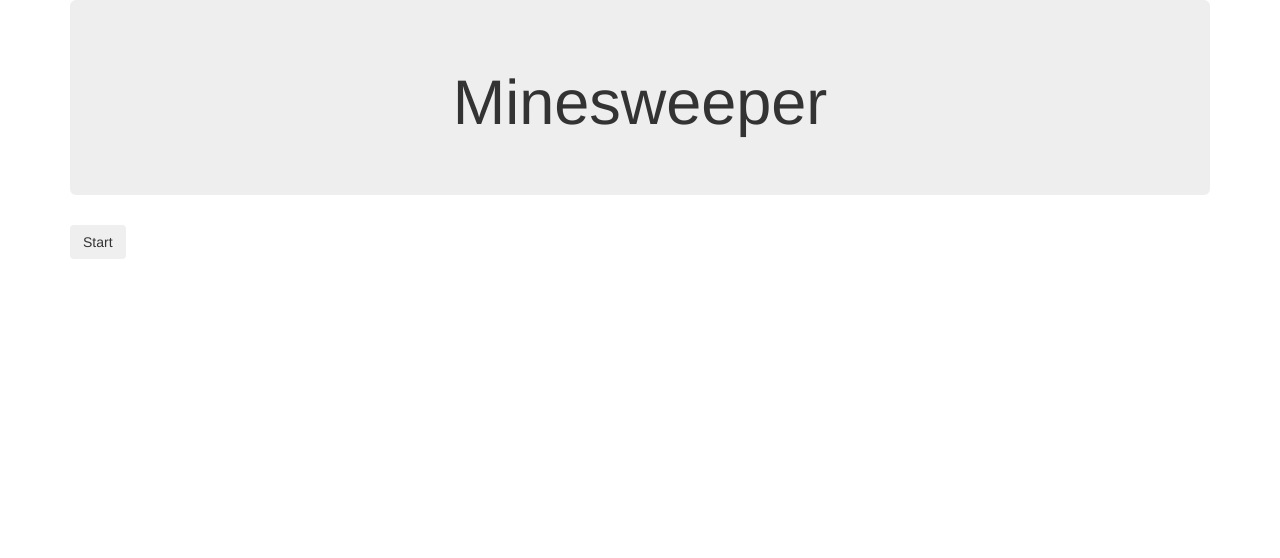
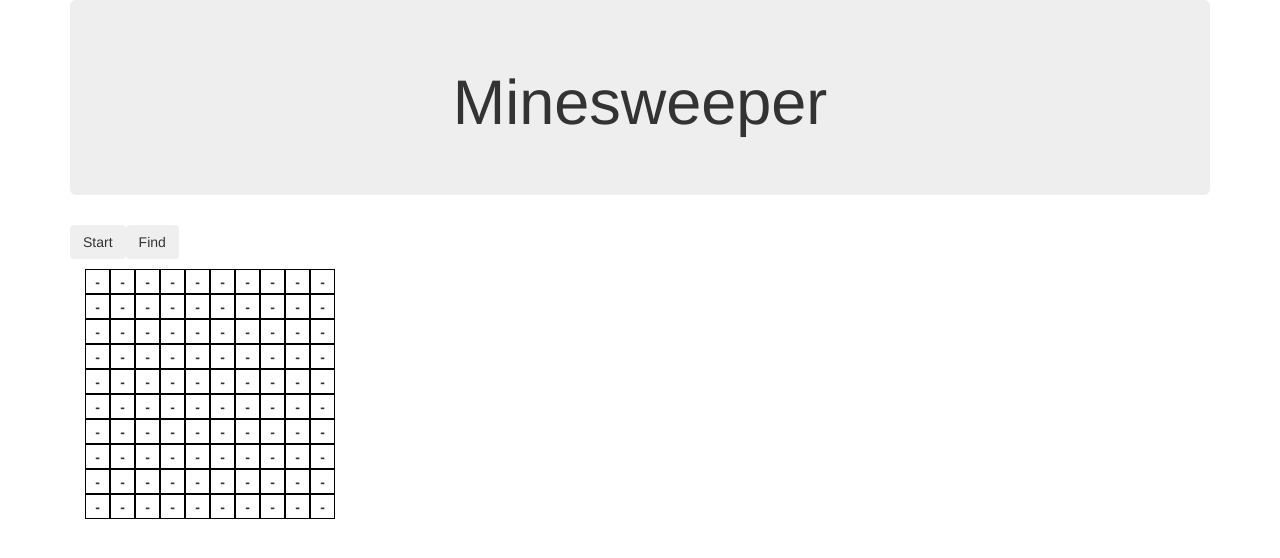
Before and after one commit to ilduchea/minesweeper-angular, an Angular app: page / in a window 1280 px wide. Shown: the top 558 px of the page. Built offline with nearby package versions, Linux system fonts and the light colour scheme.

Commit message:
Add some styling and place the bombs and worked on show and hide click thing

```diff
--- a/src/app/game.service.ts
+++ b/src/app/game.service.ts
@@ -3,16 +3,16 @@ import { Mine } from './mine.model';
 
 @Injectable()
 export class GameService {
-  mines: Mine[] = [];
+  mines: any[] = [];
 
   constructor() { }
 
   createBoard(dimensions) {
-    for (let y = 1; y <= dimensions; y++) {
-      for (let x = 1; x <= dimensions; x++) {
-        let newMine: Mine = new Mine(false, y, x);
-        this.mines.push(newMine);
-        console.log(newMine);
+    for (let x = 0; x < dimensions; x++) {
+      this.mines[x] = [];
+      for (let y = 0; y < dimensions; y++) {
+        let newMine: Mine = new Mine(false, '0');
+        this.mines[x][y] = newMine;
       }
     }
   }
--- a/src/app/game/game.component.html
+++ b/src/app/game/game.component.html
@@ -1,6 +1,7 @@
-<div class="board">
-  <button class="btn" (click)="createBoard()">Start</button>
-  <div class="mine" *ngFor="let mine of mines">
-    <app-tile [mine]="mine"></app-tile>
+<button class="btn" (click)="placeMines(10, 10)">Start</button>
+<button class="btn" (click)="findBombs(10)">Find</button>
+<div class="board container">
+  <div *ngFor="let mines of mines">
+    <app-tile [mines]="mines"></app-tile>
   </div>
 </div>
--- a/src/app/game/game.component.ts
+++ b/src/app/game/game.component.ts
@@ -10,18 +10,82 @@ import { Mine } from '../mine.model';
 })
 export class GameComponent implements OnInit {
   mines;
+  gameStarted: boolean = false;
 
   constructor(
     private gameService: GameService
   ) { }
 
   ngOnInit() {
+    this.createBoard();
   }
 
   createBoard() {
     this.gameService.createBoard(10);
     this.mines = this.gameService.mines;
-    console.log('mines', this.mines.length)
+  }
+
+  placeMines(numberOfMines: number, dimension: number) {
+    let minesPlanted: number = 0;
+
+    if (!this.gameStarted) {
+      while (minesPlanted < numberOfMines) {
+        let x = this.getRandomNumber(dimension);
+        let y = this.getRandomNumber(dimension);
+
+        if (!this.mines[x][y].isBomb)
+        {
+            this.mines[x][y].isBomb = true;
+            this.mines[x][y].display = 'X';
+            minesPlanted++;
+        }
+      }
+
+      this.gameStarted = true;
+    } else {
+      console.log('reload page');
+    }
+
+  }
+
+  getRandomNumber(dimension: number) {
+    return Math.floor((Math.random() * dimension));
+  }
+
+  findBombs(dimensions: number) {
+    for (let x = 0; x < dimensions; x++) {
+      for (let y = 0; y < dimensions; y++) {
+        let numberOfBombs: number = 0;
+
+        if (!this.mines[x][y].isBomb) {
+          if (x-1 >= 0 && y-1 >= 0 && this.mines[x-1][y-1].isBomb) {
+            numberOfBombs++;
+          }
+          if (y-1 >= 0 && this.mines[x][y-1].isBomb) {
+            numberOfBombs++;
+          }
+          if (y-1 >= 0 && x+1 < dimensions && this.mines[x+1][y-1].isBomb) {
+            numberOfBombs++;
+          }
+          if (x-1 >= 0 && this.mines[x-1][y].isBomb) {
+            numberOfBombs++;
+          }
+          if (x+1 < dimensions && this.mines[x+1][y].isBomb) {
+            numberOfBombs++;
+          }
+          if (x-1 >= 0 && y+1 < dimensions && this.mines[x-1][y+1].isBomb) {
+            numberOfBombs++;
+          }
+          if (y+1 < dimensions && this.mines[x][y+1].isBomb) {
+            numberOfBombs++;
+          }
+          if (x+1 < dimensions && y+1 < dimensions && this.mines[x+1][y+1].isBomb) {
+            numberOfBombs++;
+          }
+          this.mines[x][y].display = numberOfBombs;
+        }
+      }
+    }
   }
 
 }
--- a/src/app/mine.model.ts
+++ b/src/app/mine.model.ts
@@ -1,7 +1,6 @@
 export class Mine {
   constructor(
     public isBomb: boolean,
-    public row: number,
-    public col: number
+    public display: string
   ) { }
 }
--- a/src/app/tile/tile.component.html
+++ b/src/app/tile/tile.component.html
@@ -1,3 +1,3 @@
-<p>Bomb? {{mine.isBomb}}</p>
-<p>Y: {{mine.row}}</p>
-<p>X: {{mine.col}}</p>
+<div class="mine" *ngFor="let mine of mines">
+  <b>{{(mine.display == 0)? "-": mine.display}}</b>
+</div>
--- a/src/app/tile/tile.component.ts
+++ b/src/app/tile/tile.component.ts
@@ -7,7 +7,7 @@ import { Mine } from '../mine.model';
   styleUrls: ['./tile.component.css']
 })
 export class TileComponent implements OnInit {
-  @Input() mine: Mine;
+  @Input() mines: Mine[];
 
   constructor() { }
 
--- a/src/styles.css
+++ b/src/styles.css
@@ -1 +1,13 @@
 /* You can add global styles to this file, and also import other style files */
+.mine {
+  border: 1px solid #000;
+  width: 25px;
+  height: 25px;
+  display: inline-grid;
+  text-align: center;
+  line-height: 25px;
+}
+
+.board {
+  margin-top: 10px;
+}
```
